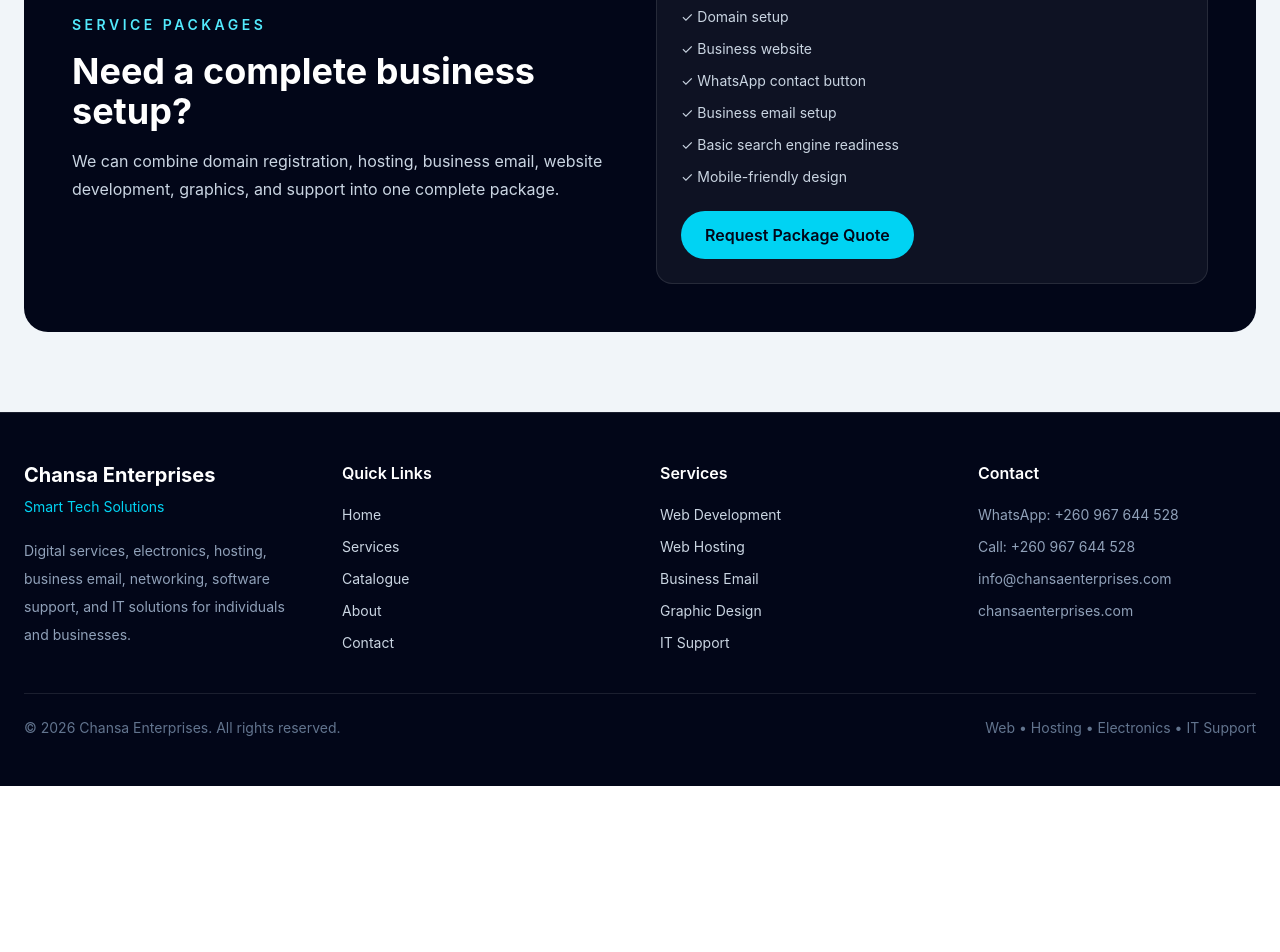
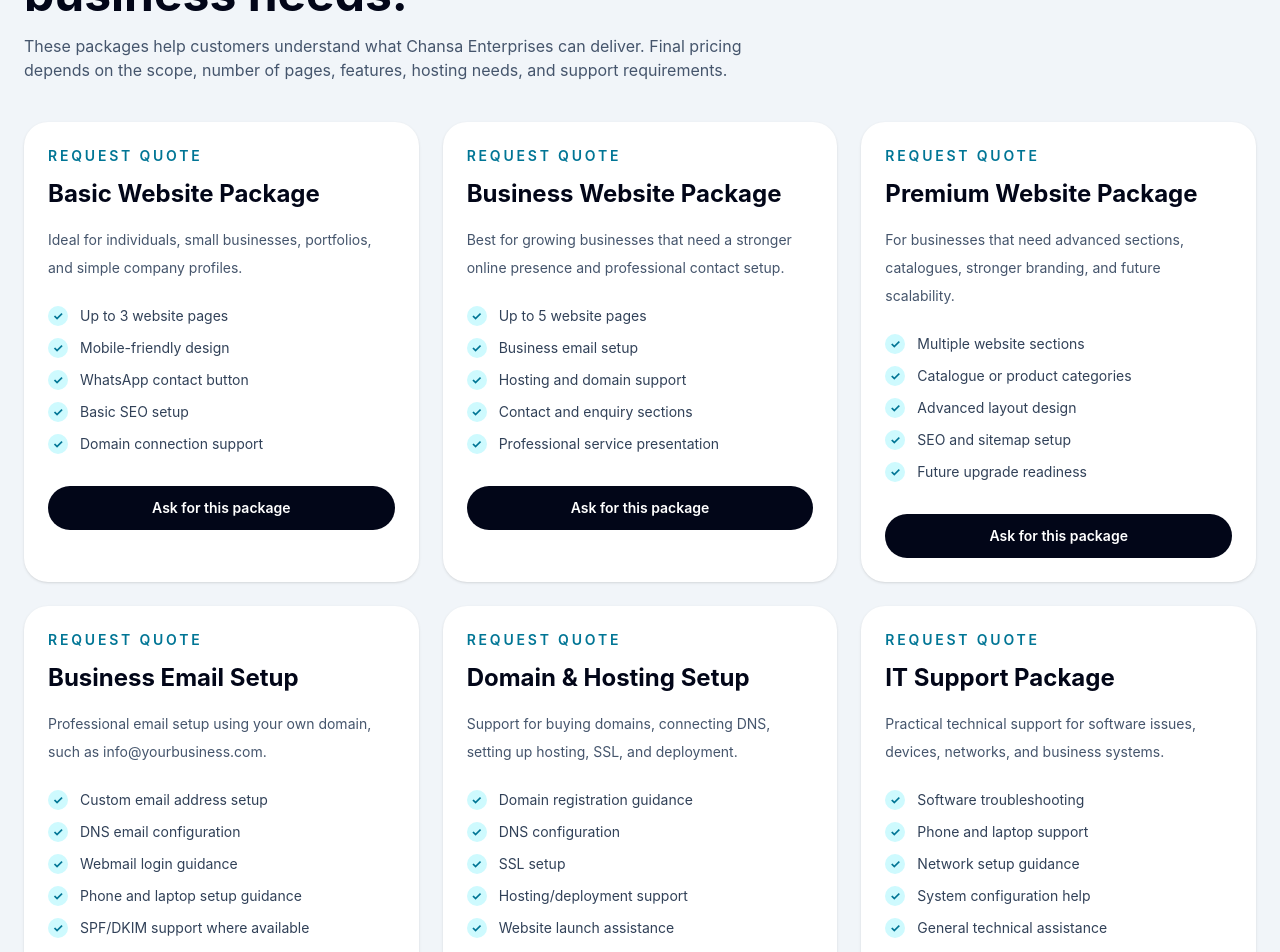
Before and after one commit to chansakelvin438-cloud/chansa-enterprises-website, a React (Vite) app: page /services in a window 1280 px wide. Shown: the part 2360-3312 px from the top of the page. Before the commit the page ends 3146 px from the top, so only its background shows below. Built offline with nearby package versions, Linux system fonts and the light colour scheme.

Commit message:
Add service packages section

```diff
--- a/src/pages/Services.jsx
+++ b/src/pages/Services.jsx
@@ -52,6 +52,87 @@
     description:
       'General IT support for businesses that need practical technology help without hiring a full internal IT department.',
     features: ['Technical support', 'Digital setup', 'Business systems', 'Ongoing assistance'],
+  },
+]
+
+const packages = [
+  {
+    name: 'Basic Website Package',
+    price: 'Request Quote',
+    description:
+      'Ideal for individuals, small businesses, portfolios, and simple company profiles.',
+    features: [
+      'Up to 3 website pages',
+      'Mobile-friendly design',
+      'WhatsApp contact button',
+      'Basic SEO setup',
+      'Domain connection support',
+    ],
+  },
+  {
+    name: 'Business Website Package',
+    price: 'Request Quote',
+    description:
+      'Best for growing businesses that need a stronger online presence and professional contact setup.',
+    features: [
+      'Up to 5 website pages',
+      'Business email setup',
+      'Hosting and domain support',
+      'Contact and enquiry sections',
+      'Professional service presentation',
+    ],
+  },
+  {
+    name: 'Premium Website Package',
+    price: 'Request Quote',
+    description:
+      'For businesses that need advanced sections, catalogues, stronger branding, and future scalability.',
+    features: [
+      'Multiple website sections',
+      'Catalogue or product categories',
+      'Advanced layout design',
+      'SEO and sitemap setup',
+      'Future upgrade readiness',
+    ],
+  },
+  {
+    name: 'Business Email Setup',
+    price: 'Request Quote',
+    description:
+      'Professional email setup using your own domain, such as info@yourbusiness.com.',
+    features: [
+      'Custom email address setup',
+      'DNS email configuration',
+      'Webmail login guidance',
+      'Phone and laptop setup guidance',
+      'SPF/DKIM support where available',
+    ],
+  },
+  {
+    name: 'Domain & Hosting Setup',
+    price: 'Request Quote',
+    description:
+      'Support for buying domains, connecting DNS, setting up hosting, SSL, and deployment.',
+    features: [
+      'Domain registration guidance',
+      'DNS configuration',
+      'SSL setup',
+      'Hosting/deployment support',
+      'Website launch assistance',
+    ],
+  },
+  {
+    name: 'IT Support Package',
+    price: 'Request Quote',
+    description:
+      'Practical technical support for software issues, devices, networks, and business systems.',
+    features: [
+      'Software troubleshooting',
+      'Phone and laptop support',
+      'Network setup guidance',
+      'System configuration help',
+      'General technical assistance',
+    ],
   },
 ]
 
@@ -134,41 +215,103 @@
       </section>
 
      <section className="bg-slate-100 px-6 py-20 text-slate-950">
-        <div className="mx-auto max-w-7xl rounded-3xl bg-slate-950 p-8 text-white md:p-12">
+           <div className="mx-auto max-w-7xl">
+            <div className="max-w-3xl">
+              <p className="text-sm font-semibold uppercase tracking-[0.25em] text-cyan-700">
+              Service Packages
+              </p>
+
+              <h2 className="mt-4 text-3xl font-bold md:text-5xl">
+              Choose a package that fits your business needs.
+              </h2>
+
+              <p className="mt-4 text-slate-600">
+               These packages help customers understand what Chansa Enterprises can deliver.
+               Final pricing depends on the scope, number of pages, features, hosting needs,
+               and support requirements.
+              </p>
+           </div>
+
+           <div className="mt-10 grid gap-6 md:grid-cols-2 lg:grid-cols-3">
+             {packages.map((item) => (
+             <div
+                key={item.name}
+                className="flex flex-col rounded-3xl bg-white p-6 shadow-sm transition hover:-translate-y-1 hover:shadow-xl"
+             >
+              <div>
+                    <p className="text-sm font-semibold uppercase tracking-[0.2em] text-cyan-700">
+                    {item.price}
+                    </p>
+
+                    <h3 className="mt-3 text-2xl font-bold">{item.name}</h3>
+
+                        <p className="mt-4 text-sm leading-7 text-slate-600">
+                    {item.description}
+                        </p>
+
+                    <div className="mt-6 space-y-3">
+                        {item.features.map((feature) => (
+                        <div key={feature} className="flex items-center gap-3 text-sm text-slate-700">
+                            <span className="flex h-5 w-5 items-center justify-center rounded-full bg-cyan-100 text-xs font-bold text-cyan-700">
+                            ✓
+                            </span>
+                            <span>{feature}</span>
+                </div>
+              ))}
+            </div>
+          </div>
+
+          <a
+            href={`https://wa.me/260967644528?text=Hello%20Chansa%20Enterprises,%20I%20am%20interested%20in%20the%20${encodeURIComponent(
+              item.name,
+            )}.%20Please%20send%20me%20more%20details.`}
+            className="mt-8 inline-block rounded-full bg-slate-950 px-6 py-3 text-center text-sm font-semibold text-white hover:bg-slate-800"
+          >
+            Ask for this package
+          </a>
+        </div>
+      ))}
+    </div>
+
+                <div className="mt-12 rounded-3xl bg-slate-950 p-8 text-white md:p-12">
                     <div className="grid gap-8 md:grid-cols-2 md:items-center">
                         <div>
                             <p className="text-sm font-semibold uppercase tracking-[0.25em] text-cyan-300">
-                Service Packages
+                                Custom Solutions
                             </p>
 
                             <h2 className="mt-4 text-3xl font-bold md:text-4xl">
-                Need a complete business setup?
+                                Need something different?
                             </h2>
 
                             <p className="mt-4 leading-7 text-slate-300">
-                We can combine domain registration, hosting, business email, website
-                development, graphics, and support into one complete package.
+                                Chansa Enterprises can combine website development, domain setup,
+                                business email, hosting, graphics, catalogue sections, and IT support
+                                into one custom package.
                             </p>
                         </div>
 
                         <div className="rounded-2xl border border-white/10 bg-white/5 p-6">
-              <h3 className="text-xl font-bold text-cyan-300">Recommended Starter Package</h3>
+                            <h3 className="text-xl font-bold text-cyan-300">
+                                Recommended for new businesses
+                            </h3>
 
                             <ul className="mt-5 space-y-3 text-sm text-slate-300">
-                <li>✓ Domain setup</li>
-                <li>✓ Business website</li>
-                <li>✓ WhatsApp contact button</li>
-                <li>✓ Business email setup</li>
-                <li>✓ Basic search engine readiness</li>
-                <li>✓ Mobile-friendly design</li>
+                                <li>✓ Domain name</li>
+                                <li>✓ Business email</li>
+                                <li>✓ Website design</li>
+                                <li>✓ WhatsApp enquiry button</li>
+                                <li>✓ Search engine readiness</li>
+                                <li>✓ Mobile-friendly layout</li>
                             </ul>
 
                             <a
-                href="https://wa.me/260967644528"
+                                href="https://wa.me/260967644528?text=Hello%20Chansa%20Enterprises,%20I%20need%20a%20custom%20business%20technology%20package."
                                 className="mt-6 inline-block rounded-full bg-cyan-400 px-6 py-3 font-semibold text-slate-950 hover:bg-cyan-300"
                             >
-                Request Package Quote
+                                Request Custom Quote
                             </a>
+                        </div>
                     </div>
                 </div>
       </div>
```
Lines whose indentation alone changed are shown as unchanged.
